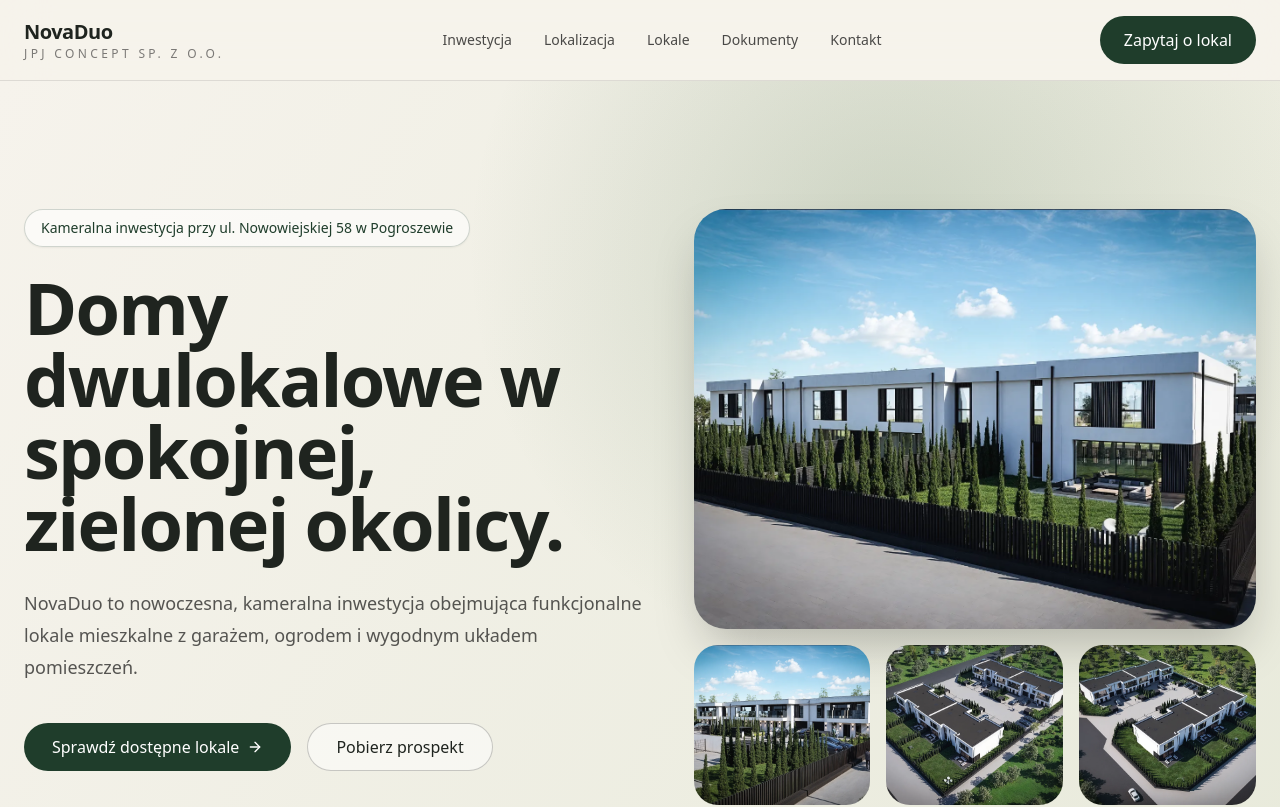
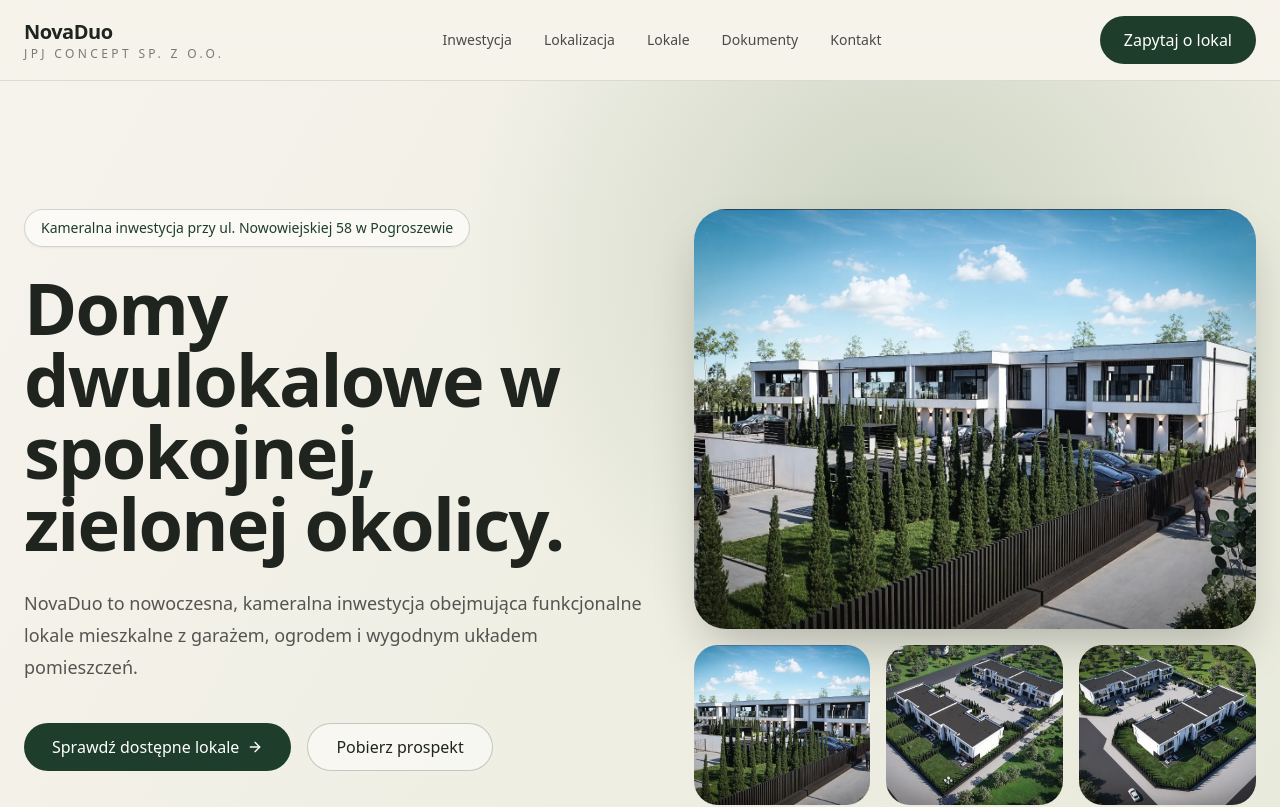
Before and after one commit to jpjconcept/NovaDuo-gotowe-do-GitHub-1-, a Next.js app: page / in a window 1280 px wide. Shown: the top 807 px of the page. Built offline with nearby package versions, Linux system fonts and the light colour scheme.

Commit message:
Update page.jsx

```diff
--- a/app/page.jsx
+++ b/app/page.jsx
@@ -1,13 +1,29 @@
 
 "use client";
 
-import React from "react";
+import React, { useEffect, useState } from "react";
 import { motion } from "framer-motion";
 import { Home, MapPin, FileText, ShieldCheck, Phone, ArrowRight, Trees, Car, Ruler, Building2 } from "lucide-react";
 import { Card, CardContent } from "@/components/ui/card";
 import { Button } from "@/components/ui/button";
 
 export default function Page() {
+const heroImages = [
+  "/images/postprodukcja_0003_Scene-27_upscale01.webp",
+  "/images/postprodukcja_0004_Scene-26_upscale01.webp",
+  "/images/postprodukcja_0005_Scene-25_upscale01.webp",
+  "/images/postprodukcja_0006_Scene-24_upscale01.webp"
+];
+
+const [heroIndex, setHeroIndex] = useState(0);
+
+useEffect(() => {
+  const interval = setInterval(() => {
+    setHeroIndex((current) => (current + 1) % heroImages.length);
+  }, 5000);
+
+  return () => clearInterval(interval);
+}, []);
   const homes = [
     { id: "58/1", price: "1 279 000 PLN", netArea: "154,57 m²", usableArea: "118,48 m²", gardenArea: "424 m²", plot: "dz. 24/11", status: "Dostępny" },
     { id: "58/3", price: "1 179 000 PLN", netArea: "154,57 m²", usableArea: "118,48 m²", gardenArea: "272 m²", plot: "dz. 24/11", status: "Rezerwacja" },
@@ -45,7 +61,7 @@ export default function Page() {
   <div className="grid gap-4">
     <div className="overflow-hidden rounded-[2rem] shadow-2xl">
       <img
-        src="/images/postprodukcja_0003_Scene-27_upscale01.webp"
+        src={heroImages[heroIndex]}
         alt="NovaDuo"
         className="h-[420px] w-full object-cover"
       />
```
